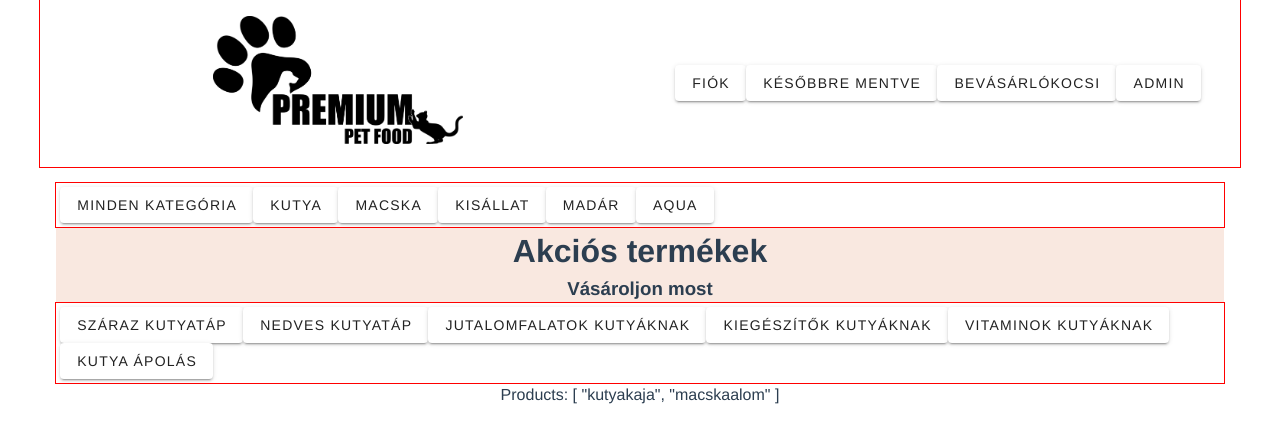
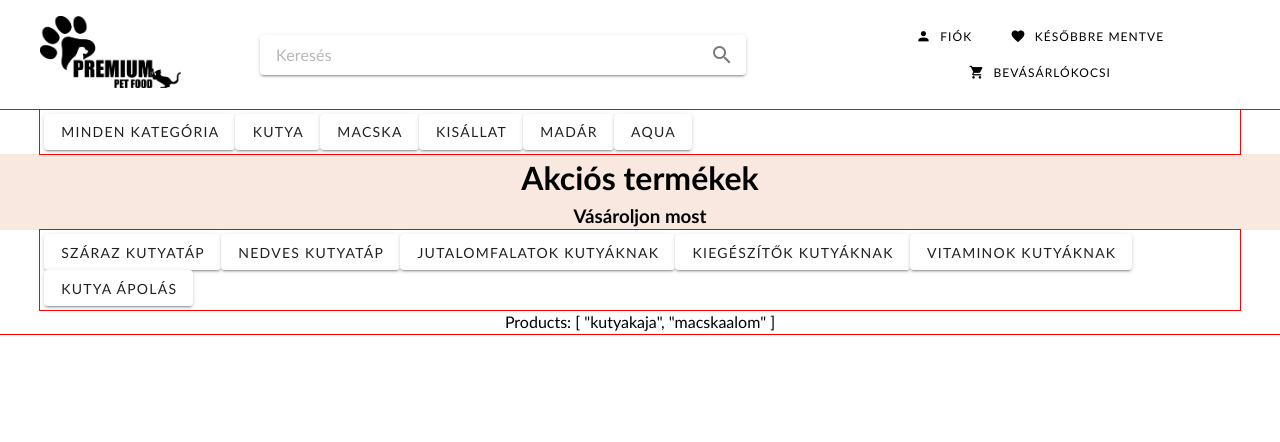
Before and after one commit to rakmate9812/rm-ecommerce, a Vue app: page / in a window 1280 px wide. Shown: the top 442 px of the page. Built offline with nearby package versions, Linux system fonts and the light colour scheme; no server answers.

Commit message:
app and appmenu formatting

```diff
--- a/package.json
+++ b/package.json
@@ -8,17 +8,19 @@
     "lint": "vue-cli-service lint"
   },
   "dependencies": {
+    "@mdi/font": "^7.4.47",
     "core-js": "^3.8.3",
     "firebase": "^11.0.1",
     "register-service-worker": "^1.7.2",
     "vue": "^3.2.13",
     "vue-router": "^4.0.3",
-    "vuetify": "^3.7.5",
+    "vuetify": "^3.7.6",
     "vuex": "^4.0.0"
   },
   "devDependencies": {
     "@babel/core": "^7.12.16",
     "@babel/eslint-parser": "^7.12.16",
+    "@mdi/js": "^7.4.47",
     "@vue/cli-plugin-babel": "~5.0.0",
     "@vue/cli-plugin-eslint": "~5.0.0",
     "@vue/cli-plugin-pwa": "~5.0.0",
--- a/src/App.vue
+++ b/src/App.vue
@@ -1,9 +1,7 @@
 <template>
   <div id="app">
     <TheAppMenu />
-    <v-container id="app">
-      <router-view />
-    </v-container>
+    <router-view />
   </div>
 </template>
 
@@ -20,23 +18,10 @@ export default {
 }
 
 #app {
-  font-family: Avenir, Helvetica, Arial, sans-serif;
+  font-family: "Trebuchet MS", Helvetica, Arial, sans-serif;
   -webkit-font-smoothing: antialiased;
   -moz-osx-font-smoothing: grayscale;
   text-align: center;
-  color: #2c3e50;
-}
-
-nav {
-  padding: 30px;
-}
-
-nav a {
-  font-weight: bold;
-  color: #2c3e50;
-}
-
-nav a.router-link-exact-active {
-  color: #42b983;
+  color: #000000;
 }
 </style>
--- a/src/components/AddProduct.vue
+++ b/src/components/AddProduct.vue
@@ -32,7 +32,7 @@ export default {
     };
   },
   methods: {
-    ...mapActions(["addToDb"]), // Map Vuex action
+    ...mapActions(["addProductToDb"]), // Map Vuex action
     async submitProduct() {
       if (this.productName && this.productPrice != null) {
         try {
@@ -43,7 +43,7 @@ export default {
           };
 
           // Call the Vuex action to add the product
-          await this.addToDb(product);
+          await this.addProductToDb(product);
 
           // Clear the form
           this.productName = "";
--- a/src/components/TheAppMenu.vue
+++ b/src/components/TheAppMenu.vue
@@ -1,17 +1,46 @@
 <template>
   <div>
-    <v-container class="test">
+    <v-container fluid>
       <v-row align="center" justify="space-between">
-        <v-col>
+        <v-col cols="2">
           <router-link to="/">
             <img src="@/assets/logo.png" alt="Logo" class="logo-icon" />
           </router-link>
         </v-col>
+
         <v-col>
-          <v-btn class="nav-button" text to="/user">Fiók</v-btn>
-          <v-btn class="nav-button" text to="/favourites">Későbbre mentve</v-btn>
-          <v-btn class="nav-button" text to="/cart">Bevásárlókocsi</v-btn>
-          <v-btn class="nav-button" text to="/admin">Admin</v-btn>
+          <v-row class="search-row ml-8">
+            <v-text-field
+              v-model="searchText"
+              @click:append-inner="loadData"
+              @keyup.enter="loadData"
+              append-inner-icon="mdi-magnify"
+              variant="solo"
+              density="compact"
+              single-line
+              hide-details
+              placeholder="Keresés"
+              clearable></v-text-field>
+          </v-row>
+        </v-col>
+
+        <v-col cols="5" class="nav-button-col">
+          <v-btn class="nav-button" variant="text" to="/user">
+            <v-icon left class="me-2">mdi-account</v-icon>
+            Fiók
+          </v-btn>
+          <v-btn class="nav-button" variant="text" to="/favourites">
+            <v-icon left class="me-2">mdi-heart</v-icon>
+            Későbbre mentve
+          </v-btn>
+          <v-btn class="nav-button" variant="text" to="/cart">
+            <v-icon left class="me-2">mdi-cart</v-icon>
+            Bevásárlókocsi
+          </v-btn>
+          <v-btn v-if="false" class="nav-button my-2" variant="text" to="/admin">
+            <v-icon left class="me-2">mdi-cog</v-icon>
+            Admin
+          </v-btn>
         </v-col>
       </v-row>
     </v-container>
@@ -21,14 +50,40 @@
 <script>
 export default {
   data() {
-    return {};
+    return {
+      searchText: null,
+    };
+  },
+  methods: {
+    loadData() {
+      alert(this.searchText);
+    },
   },
 };
 </script>
 
 <style scoped>
+.nav-button-col {
+  margin: auto;
+  padding: 0 0 0 4em;
+}
+
 .logo-icon {
-  width: 250px;
-  margin-right: 8px;
+  width: 75%;
+}
+
+.search-row {
+  display: flex;
+  justify-content: center;
+  align-items: center;
+}
+
+.nav-button {
+  font-size: 0.75em;
+  margin-right: 0.5em;
+}
+
+.nav-button:hover {
+  color: rgb(65, 20, 0);
 }
 </style>
--- a/src/main.js
+++ b/src/main.js
@@ -3,16 +3,25 @@ import App from './App.vue'
 import './registerServiceWorker'
 import router from './router'
 import store from './store'
+import { aliases, mdi } from 'vuetify/iconsets/mdi'
 
 // Vuetify
 import 'vuetify/styles'
 import { createVuetify } from 'vuetify'
 import * as components from 'vuetify/components'
 import * as directives from 'vuetify/directives'
+import '@mdi/font/css/materialdesignicons.css' // This is needed for the vuetify icons to load
 
 const vuetify = createVuetify({
     components,
     directives,
+    icons: {
+        defaultSet: 'mdi',
+        aliases,
+        sets: {
+            mdi,
+        },
+    },
 })
 
 createApp(App).use(store).use(router).use(vuetify).mount('#app')
--- a/src/views/BrowseView.vue
+++ b/src/views/BrowseView.vue
@@ -1,6 +1,6 @@
 <!-- this is the browse screen but also the Home page -->
 <template>
-  <div>
+  <div class="test">
     <TheCategories />
     <TheSaleItems />
     <TheSubCategories />
@@ -24,4 +24,4 @@ export default {
 };
 </script>
 
-<style></style>
+<style scoped></style>
```
Also changed, not shown: 1 other file (tests, documents, lock files or other folders).
